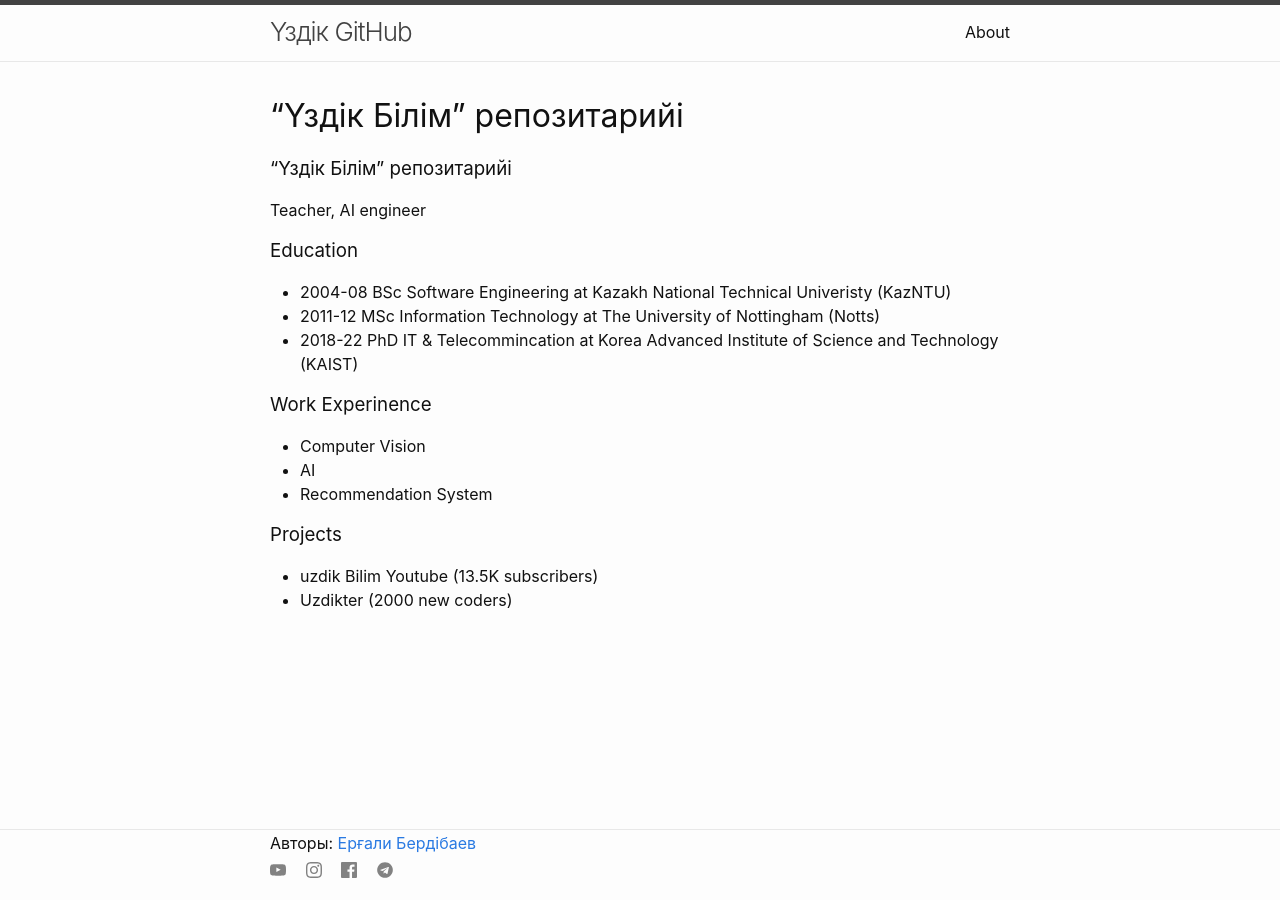
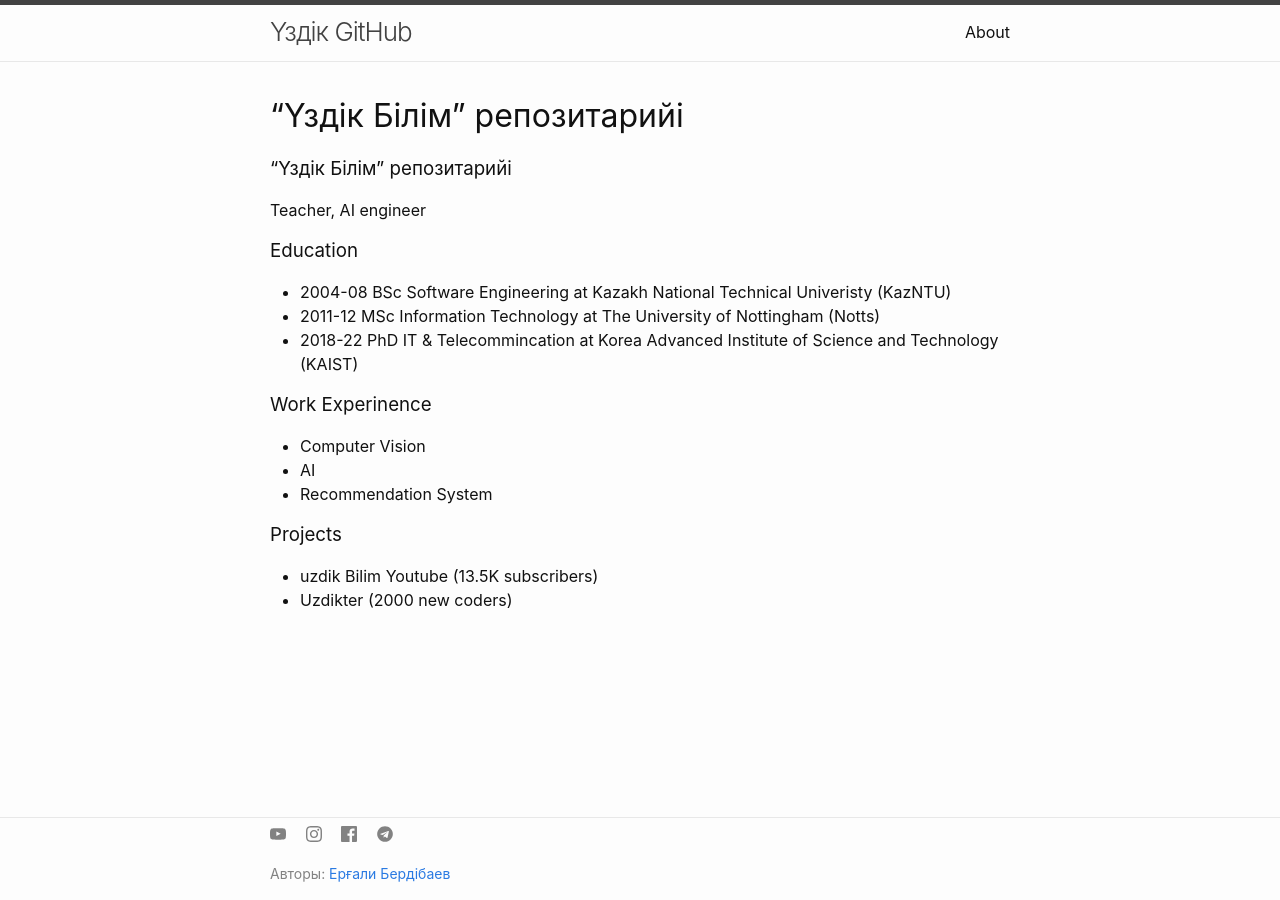
Before and after one commit to uzdik/uzdik.github.io, a Jekyll site: the page built from README.md, in a window 1280 px wide. Built offline with Jekyll 4.4.1, drawn with Linux system fonts in a browser that asks for light colours; our own code applies the rules of GitHub Pages for plain Markdown files.

Commit message:
Update footer.html

```diff
--- a/_includes/footer.html
+++ b/_includes/footer.html
@@ -6,9 +6,10 @@
 
 
     <div class="social-links">
-      Авторы: <a href="https://t.me/Yergali_B" target="_blank">Ерғали Бердібаев</a>
       {%- include social.html -%}
     </div>
+
+     <p class="author">Авторы: <a href="https://t.me/Yergali_B" target="_blank">Ерғали Бердібаев</a></p>
 
 
   </div>
```
